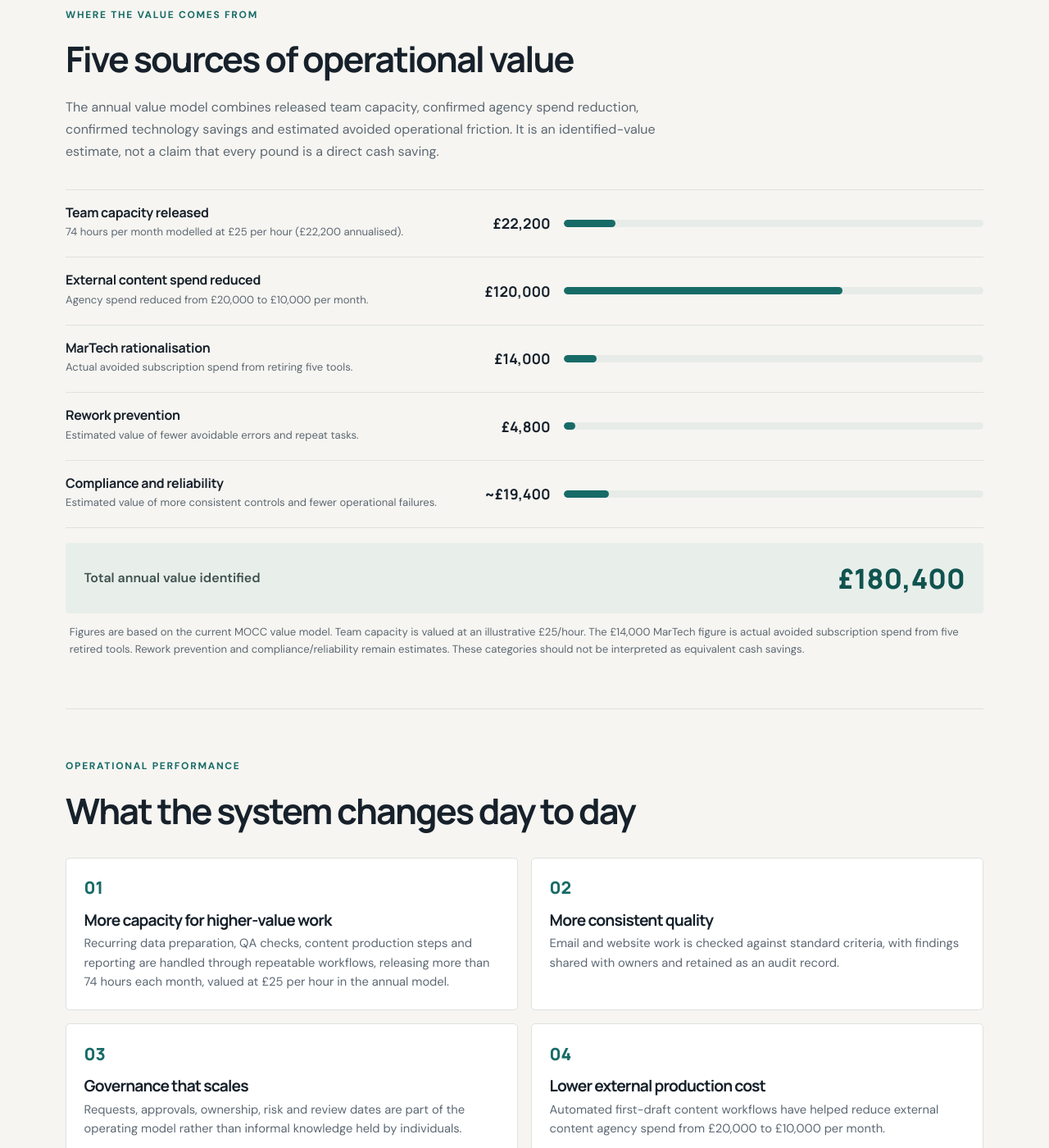
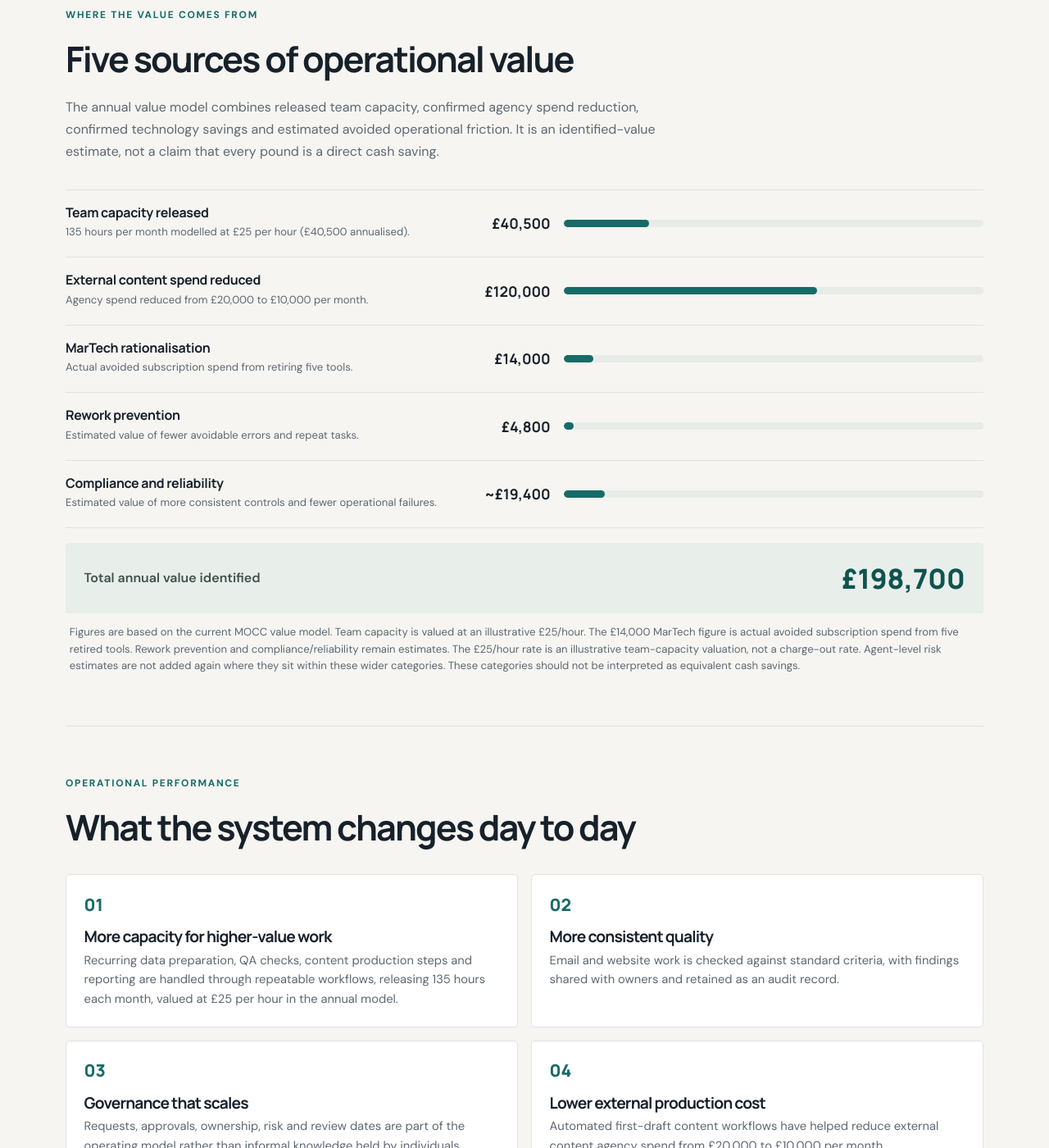
Before and after one commit to georgefwmurray/Marketing-Operations-Control-Centre, a Jekyll site: the page built from Results.md, in a window 1280 px wide and 1400 px high, scrolled down 874 px. Shown: the whole window at 82% size. Built offline with Jekyll 4.4.1, drawn with Linux system fonts in a browser that asks for light colours.

Commit message:
Align agent capacity savings to £25 per hour

```diff
--- a/Results.md
+++ b/Results.md
@@ -1,6 +1,6 @@
 ---
 title: "Results: HubSpot AI Marketing Operations Impact"
-description: "Measured impact from the Marketing Operations Control Centre: 11 live agents, 74+ hours of monthly capacity released and £180,400 in annual value identified."
+description: "Measured impact from the Marketing Operations Control Centre: 11 live agents, 135 hours of monthly capacity released and £198,700 in annual value identified."
 ---
 
 <div class="page-hero">
@@ -11,8 +11,8 @@ description: "Measured impact from the Marketing Operations Control Centre: 11 l
 </div>
 
 <div class="stat-grid stat-grid--four">
-  <div class="stat-card stat-card--feature"><strong>£180.4k</strong><span>Annual value identified</span></div>
-  <div class="stat-card"><strong>74+</strong><span>Hours of capacity released each month</span></div>
+  <div class="stat-card stat-card--feature"><strong>£198.7k</strong><span>Annual value identified</span></div>
+  <div class="stat-card"><strong>135</strong><span>Hours of capacity released each month</span></div>
   <div class="stat-card"><strong>300+</strong><span>Governance records generated</span></div>
   <div class="stat-card"><strong>20+</strong><span>Marketing users supported</span></div>
 </div>
@@ -24,14 +24,14 @@ description: "Measured impact from the Marketing Operations Control Centre: 11 l
     <p>The annual value model combines released team capacity, confirmed agency spend reduction, confirmed technology savings and estimated avoided operational friction. It is an identified-value estimate, not a claim that every pound is a direct cash saving.</p>
   </div>
   <div class="impact-list">
-    <div class="impact-row"><div class="impact-copy"><h3>Team capacity released</h3><p>74 hours per month modelled at £25 per hour (£22,200 annualised).</p></div><strong>£22,200</strong><div class="impact-track"><span style="width:12.3%"></span></div></div>
-    <div class="impact-row"><div class="impact-copy"><h3>External content spend reduced</h3><p>Agency spend reduced from £20,000 to £10,000 per month.</p></div><strong>£120,000</strong><div class="impact-track"><span style="width:66.5%"></span></div></div>
-    <div class="impact-row"><div class="impact-copy"><h3>MarTech rationalisation</h3><p>Actual avoided subscription spend from retiring five tools.</p></div><strong>£14,000</strong><div class="impact-track"><span style="width:7.8%"></span></div></div>
-    <div class="impact-row"><div class="impact-copy"><h3>Rework prevention</h3><p>Estimated value of fewer avoidable errors and repeat tasks.</p></div><strong>£4,800</strong><div class="impact-track"><span style="width:2.7%"></span></div></div>
-    <div class="impact-row"><div class="impact-copy"><h3>Compliance and reliability</h3><p>Estimated value of more consistent controls and fewer operational failures.</p></div><strong>~£19,400</strong><div class="impact-track"><span style="width:10.8%"></span></div></div>
+    <div class="impact-row"><div class="impact-copy"><h3>Team capacity released</h3><p>135 hours per month modelled at £25 per hour (£40,500 annualised).</p></div><strong>£40,500</strong><div class="impact-track"><span style="width:20.4%"></span></div></div>
+    <div class="impact-row"><div class="impact-copy"><h3>External content spend reduced</h3><p>Agency spend reduced from £20,000 to £10,000 per month.</p></div><strong>£120,000</strong><div class="impact-track"><span style="width:60.4%"></span></div></div>
+    <div class="impact-row"><div class="impact-copy"><h3>MarTech rationalisation</h3><p>Actual avoided subscription spend from retiring five tools.</p></div><strong>£14,000</strong><div class="impact-track"><span style="width:7.0%"></span></div></div>
+    <div class="impact-row"><div class="impact-copy"><h3>Rework prevention</h3><p>Estimated value of fewer avoidable errors and repeat tasks.</p></div><strong>£4,800</strong><div class="impact-track"><span style="width:2.4%"></span></div></div>
+    <div class="impact-row"><div class="impact-copy"><h3>Compliance and reliability</h3><p>Estimated value of more consistent controls and fewer operational failures.</p></div><strong>~£19,400</strong><div class="impact-track"><span style="width:9.8%"></span></div></div>
   </div>
-  <div class="total-value"><span>Total annual value identified</span><strong>£180,400</strong></div>
-  <p class="small-note">Figures are based on the current MOCC value model. Team capacity is valued at an illustrative £25/hour. The £14,000 MarTech figure is actual avoided subscription spend from five retired tools. Rework prevention and compliance/reliability remain estimates. These categories should not be interpreted as equivalent cash savings.</p>
+  <div class="total-value"><span>Total annual value identified</span><strong>£198,700</strong></div>
+  <p class="small-note">Figures are based on the current MOCC value model. Team capacity is valued at an illustrative £25/hour. The £14,000 MarTech figure is actual avoided subscription spend from five retired tools. Rework prevention and compliance/reliability remain estimates. The £25/hour rate is an illustrative team-capacity valuation, not a charge-out rate. Agent-level risk estimates are not added again where they sit within these wider categories. These categories should not be interpreted as equivalent cash savings.</p>
 </section>
 
 <section class="content-section">
@@ -40,7 +40,7 @@ description: "Measured impact from the Marketing Operations Control Centre: 11 l
     <h2>What the system changes day to day</h2>
   </div>
   <div class="outcome-grid">
-    <article class="outcome-card"><span class="outcome-number">01</span><h3>More capacity for higher-value work</h3><p>Recurring data preparation, QA checks, content production steps and reporting are handled through repeatable workflows, releasing more than 74 hours each month, valued at £25 per hour in the annual model.</p></article>
+    <article class="outcome-card"><span class="outcome-number">01</span><h3>More capacity for higher-value work</h3><p>Recurring data preparation, QA checks, content production steps and reporting are handled through repeatable workflows, releasing 135 hours each month, valued at £25 per hour in the annual model.</p></article>
     <article class="outcome-card"><span class="outcome-number">02</span><h3>More consistent quality</h3><p>Email and website work is checked against standard criteria, with findings shared with owners and retained as an audit record.</p></article>
     <article class="outcome-card"><span class="outcome-number">03</span><h3>Governance that scales</h3><p>Requests, approvals, ownership, risk and review dates are part of the operating model rather than informal knowledge held by individuals.</p></article>
     <article class="outcome-card"><span class="outcome-number">04</span><h3>Lower external production cost</h3><p>Automated first-draft content workflows have helped reduce external content agency spend from £20,000 to £10,000 per month.</p></article>
```
